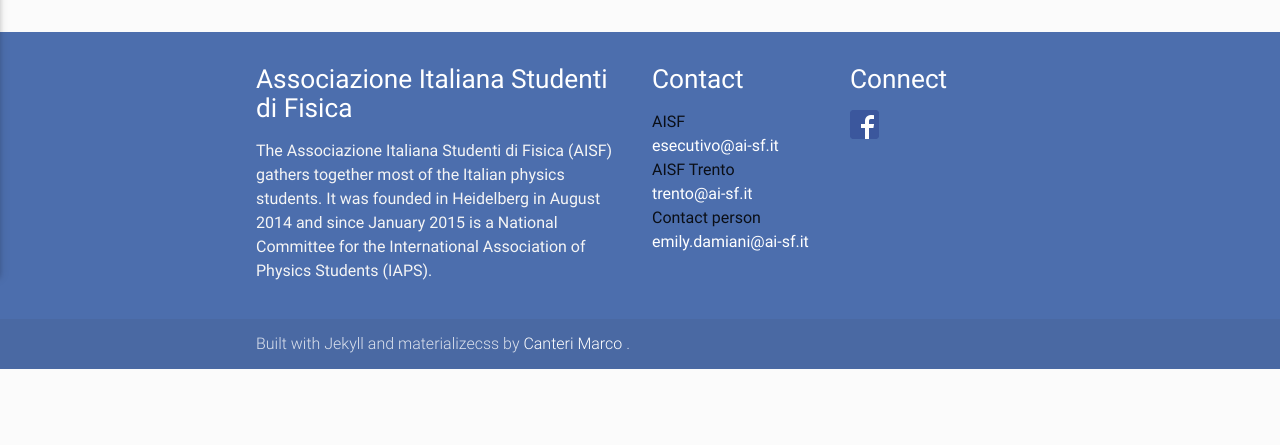
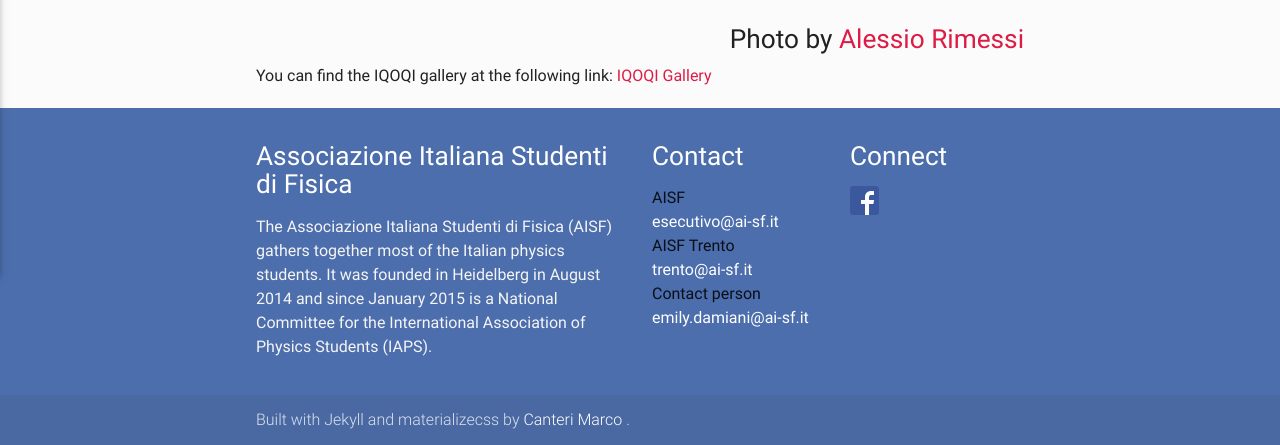
Before and after one commit to ai-sf/tiqit20, a Jekyll site: the page built from gallery.html, in a window 1280 px wide, cut to the strip 684-1129 px from the top of the page. Built offline with Jekyll 4.4.1, drawn with Linux system fonts in a browser that asks for light colours; nearby versions of some CDN libraries; before the commit the page ends 1053 px from its top, so only the background shows below that.

Commit message:
gallery link

```diff
--- a/gallery.html
+++ b/gallery.html
@@ -39,3 +39,10 @@ title: Gallery
         <span data-u="arrowright" class="jssora02r" style="top:0px;right:8px;width:55px;height:55px;" data-autocenter="2"></span>
     </div>
 </div>
+
+<div class="container">
+<div align="right">
+        <h5>Photo by <a href="mailto:alessio.rimessi@hotmail.it">Alessio Rimessi</a></h5>
+</div>
+You can find the IQOQI gallery at the following link: <a href="https://iqoqi.at/en/current/gallery/2017/02032017-besuch-durch-40-italienische-studierende-aus-trento">IQOQI Gallery </a>
+</div>
```
